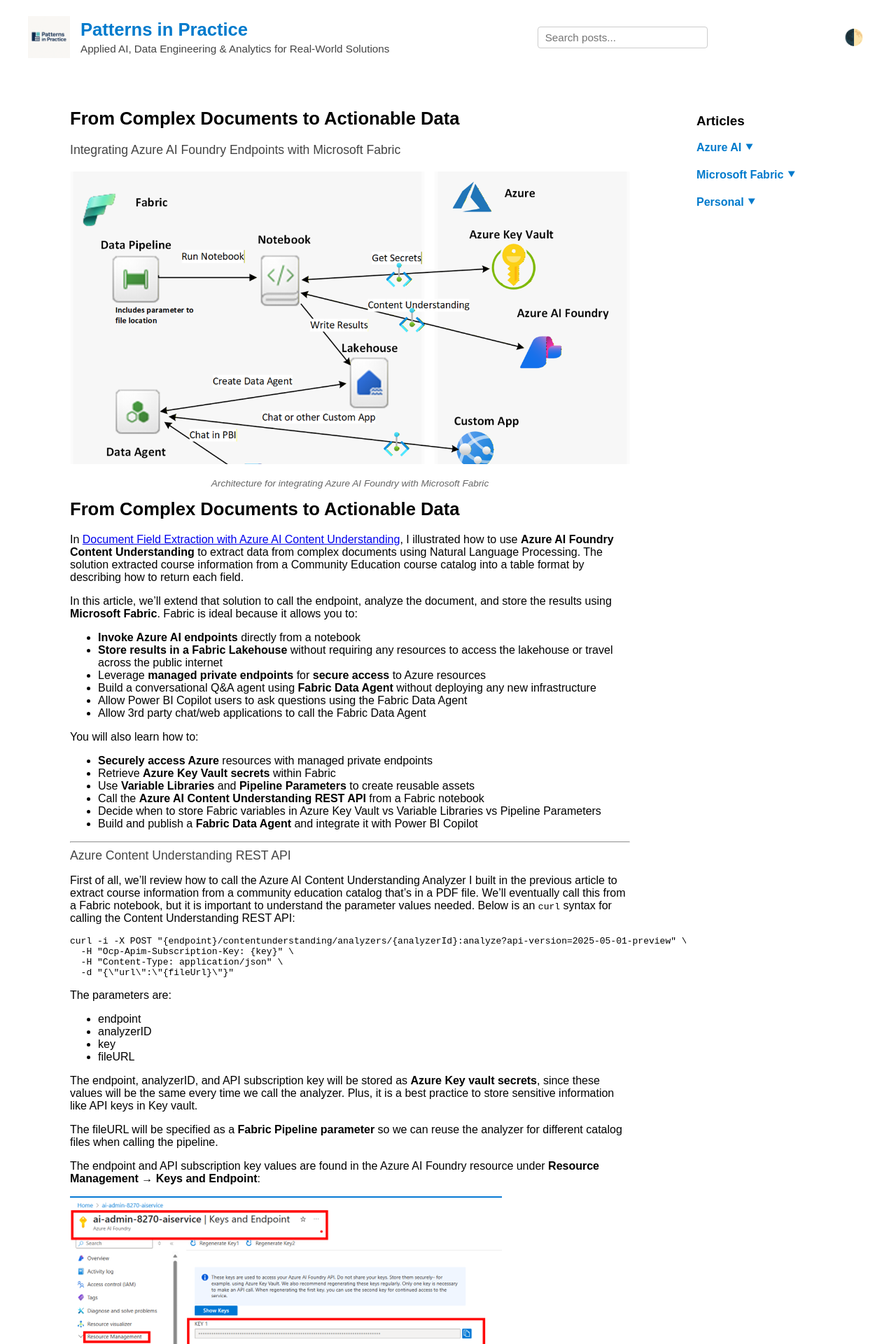
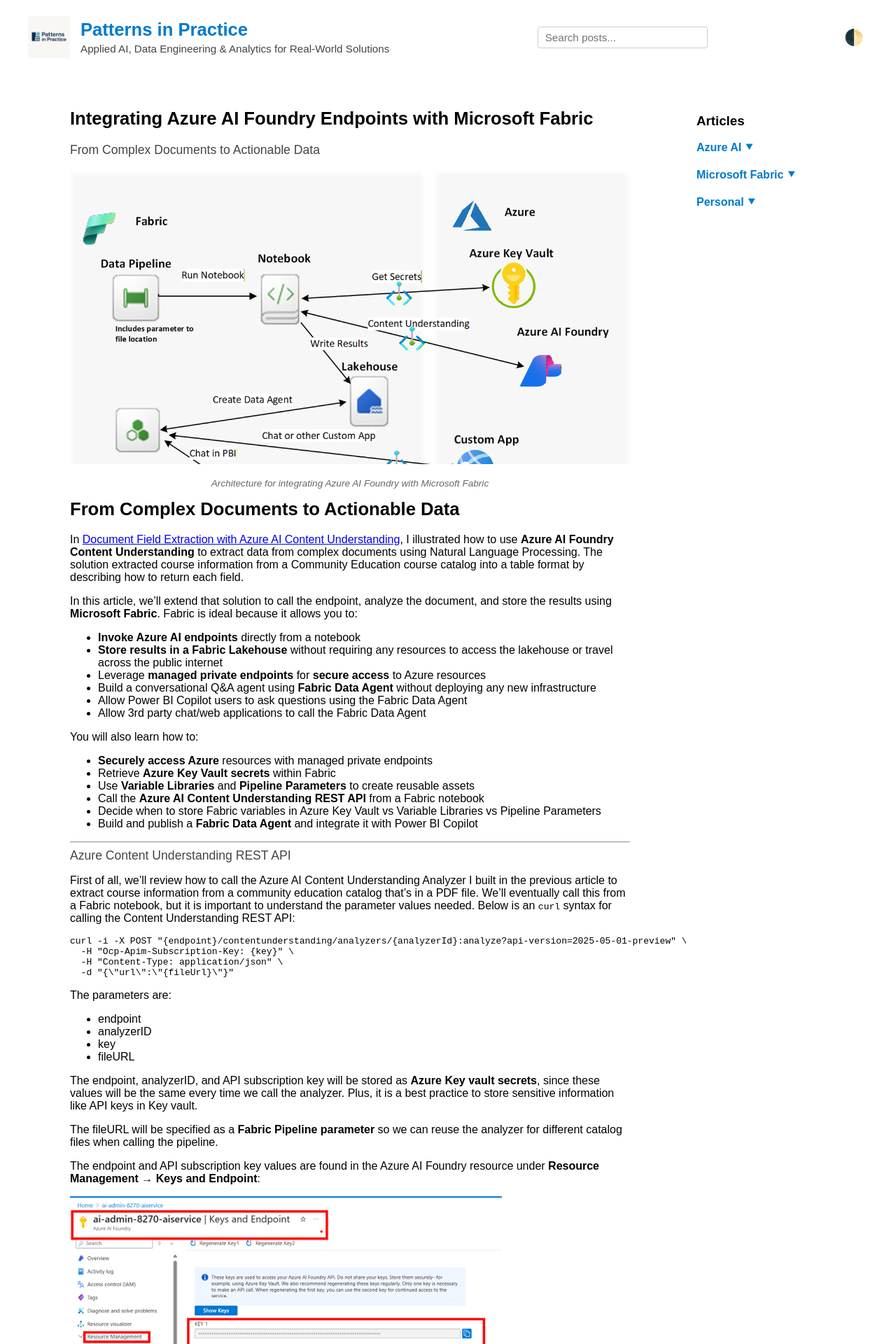
Before and after one commit to jehayesms/jean-hayes-ai-analytics, a Jekyll site: the page built from _posts/2025-10-21-fabric-ai-content-understanding.md, in a window 1280 px wide. Shown: the top 1920 px of the page at 70% size. Built offline with Jekyll 4.4.1, drawn with Linux system fonts in a browser that asks for light colours; comment, search, counter and statistics services are not loaded.

Commit message:
adjust image

```diff
--- a/_posts/2025-10-21-fabric-ai-content-understanding.md
+++ b/_posts/2025-10-21-fabric-ai-content-understanding.md
@@ -1,7 +1,7 @@
 ---
 layout: default
-title: "From Complex Documents to Actionable Data"
-subtitle: "Integrating Azure AI Foundry Endpoints with Microsoft Fabric"
+title: "Integrating Azure AI Foundry Endpoints with Microsoft Fabric"
+subtitle: "From Complex Documents to Actionable Data"
 date: 2025-10-21
 categories: [Azure AI, Microsoft Fabric]
 image: /assets/images/fabric-ai-cu/architecture.png
--- a/assets/css/style.css
+++ b/assets/css/style.css
@@ -98,7 +98,7 @@
   height: auto;
   aspect-ratio: 1200 / 627;  /* Maintain correct aspect ratio */
   object-fit: cover;         /* Crop to fill container if needed */
-  object-position: center 20%; /* move crop down slightly */
+  object-position: center top; /* move crop down slightly */
   margin: 20px auto;
 }
 
```
Also changed, not shown: _posts/2025-06-18-microsoft-fabric-workspace-design.md (deleted, +0 -8 lines).
